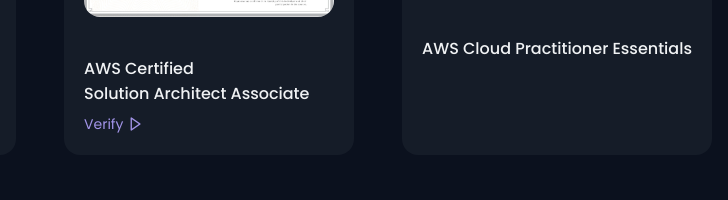
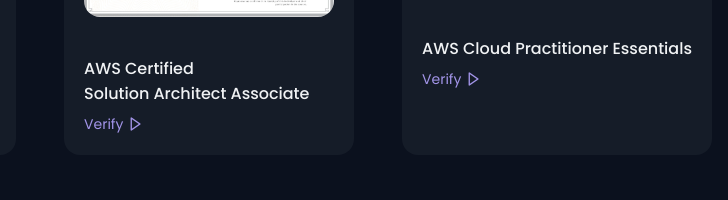
Before and after one commit to usmaneng83/portfolio, a plain HTML site: page index.html in a window 1280 px wide. Shown: the part 3545-3745 px from the top of the page, 421-1149 px from the left. Drawn offline with nearby package versions, Linux system fonts and the light colour scheme.

Commit message:
addes index file some picture added with certificate

```diff
--- a/index.html
+++ b/index.html
@@ -467,6 +467,9 @@
                     <img src="assets/img/AWS Cloud Practitioner Essentials.jpg" alt="" class="work__img">
 
                     <h3 class="work__title">AWS Cloud Practitioner Essentials</h3>
+                    <a href="https://www.coursera.org/account/accomplishments/verify/ZJ7B9UK6R6VS?utm_source=link&utm_medium=certificate&utm_content=cert_image&utm_campaign=sharing_cta&utm_product=course" class="work__button">
+                        Verify <i class='bx bx-right-arrow work__icon'></i>
+                    </a>
 
                 </div>
 
```
